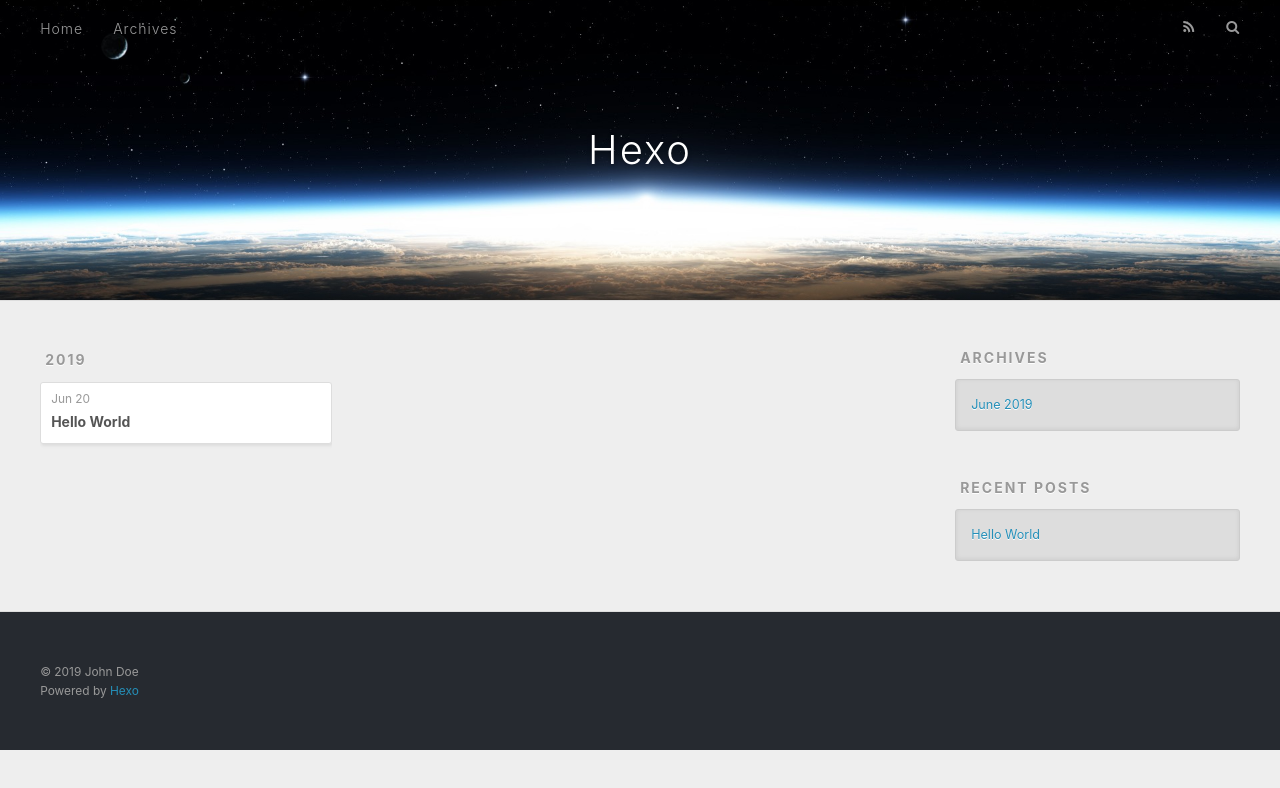
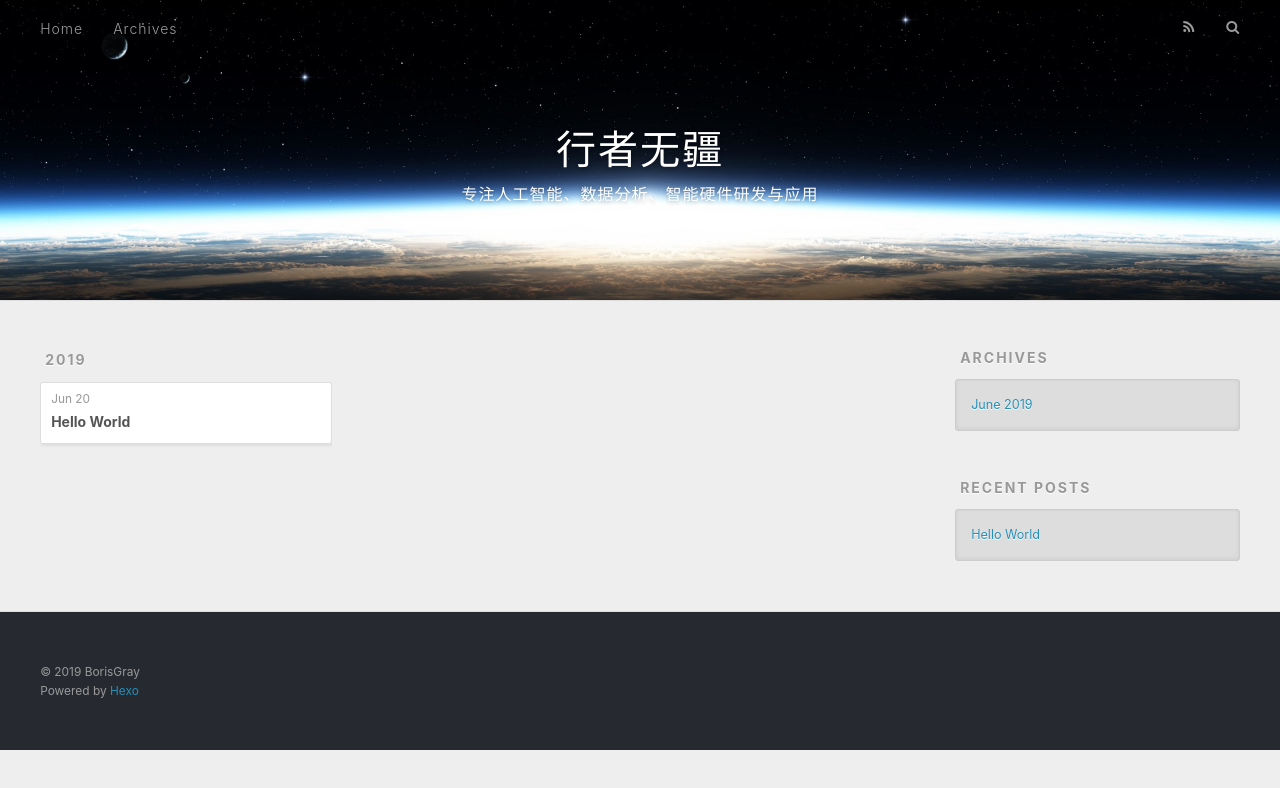
Before and after one commit to BorisGray/borisgray.github.io, a plain HTML site: page archives/2019/06/index.html in a window 1280 px wide. Drawn offline with nearby package versions, Linux system fonts and the light colour scheme.

Commit message:
Site updated: 2019-06-20 19:09:40

```diff
--- a/archives/2019/06/index.html
+++ b/archives/2019/06/index.html
@@ -5,17 +5,20 @@
 
 
 
-  <title>Archives: 2019/6 | Hexo</title>
+  <title>Archives: 2019/6 | 行者无疆</title>
   <meta name="viewport" content="width=device-width, initial-scale=1, maximum-scale=1">
-  <meta property="og:type" content="website">
-<meta property="og:title" content="Hexo">
+  <meta name="description" content="学习总结 人生感悟 知识管理">
+<meta property="og:type" content="website">
+<meta property="og:title" content="行者无疆">
 <meta property="og:url" content="http://yoursite.com/archives/2019/06/index.html">
-<meta property="og:site_name" content="Hexo">
-<meta property="og:locale" content="default">
+<meta property="og:site_name" content="行者无疆">
+<meta property="og:description" content="学习总结 人生感悟 知识管理">
+<meta property="og:locale" content="newguibo_wh@hotmail.com">
 <meta name="twitter:card" content="summary">
-<meta name="twitter:title" content="Hexo">
+<meta name="twitter:title" content="行者无疆">
+<meta name="twitter:description" content="学习总结 人生感悟 知识管理">
 
-    <link rel="alternate" href="/atom.xml" title="Hexo" type="application/atom+xml">
+    <link rel="alternate" href="/atom.xml" title="行者无疆" type="application/atom+xml">
 
 
     <link rel="icon" href="/favicon.png">
@@ -34,8 +37,12 @@
   <div id="header-outer" class="outer">
     <div id="header-title" class="inner">
       <h1 id="logo-wrap">
-        <a href="/" id="logo">Hexo</a>
+        <a href="/" id="logo">行者无疆</a>
       </h1>
+
+        <h2 id="subtitle-wrap">
+          <a href="/" id="subtitle">专注人工智能、数据分析、智能硬件研发与应用</a>
+        </h2>
 
     </div>
     <div id="header-inner" class="inner">
@@ -139,7 +146,7 @@
 
   <div class="outer">
     <div id="footer-info" class="inner">
-      &copy; 2019 John Doe<br>
+      &copy; 2019 BorisGray<br>
       Powered by <a href="http://hexo.io/" target="_blank">Hexo</a>
     </div>
   </div>
```
Also changed, not shown: 2019/06/20/hello-world/index.html (+11 -7 lines), archives/2019/index.html (+16 -9 lines), archives/index.html (+16 -9 lines), index.html (+17 -10 lines).
